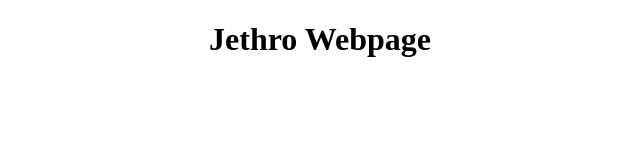
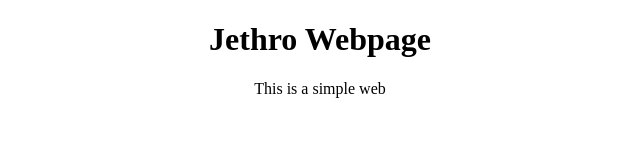
Before and after one commit to JethroBalaga/IT24-assesment, a plain HTML site: page index.html in a window 1280 px wide. Shown: the whole page, without its empty margins (320-960 px from the left). Drawn offline with Linux system fonts and the light colour scheme.

Commit message:
third commit

```diff
--- a/index.html
+++ b/index.html
@@ -8,6 +8,7 @@
 <body>
 <center>
     <h1>Jethro Webpage</h1>
+    <p>This is a simple web</p>
 </center>
 </body>
 </html>
```
